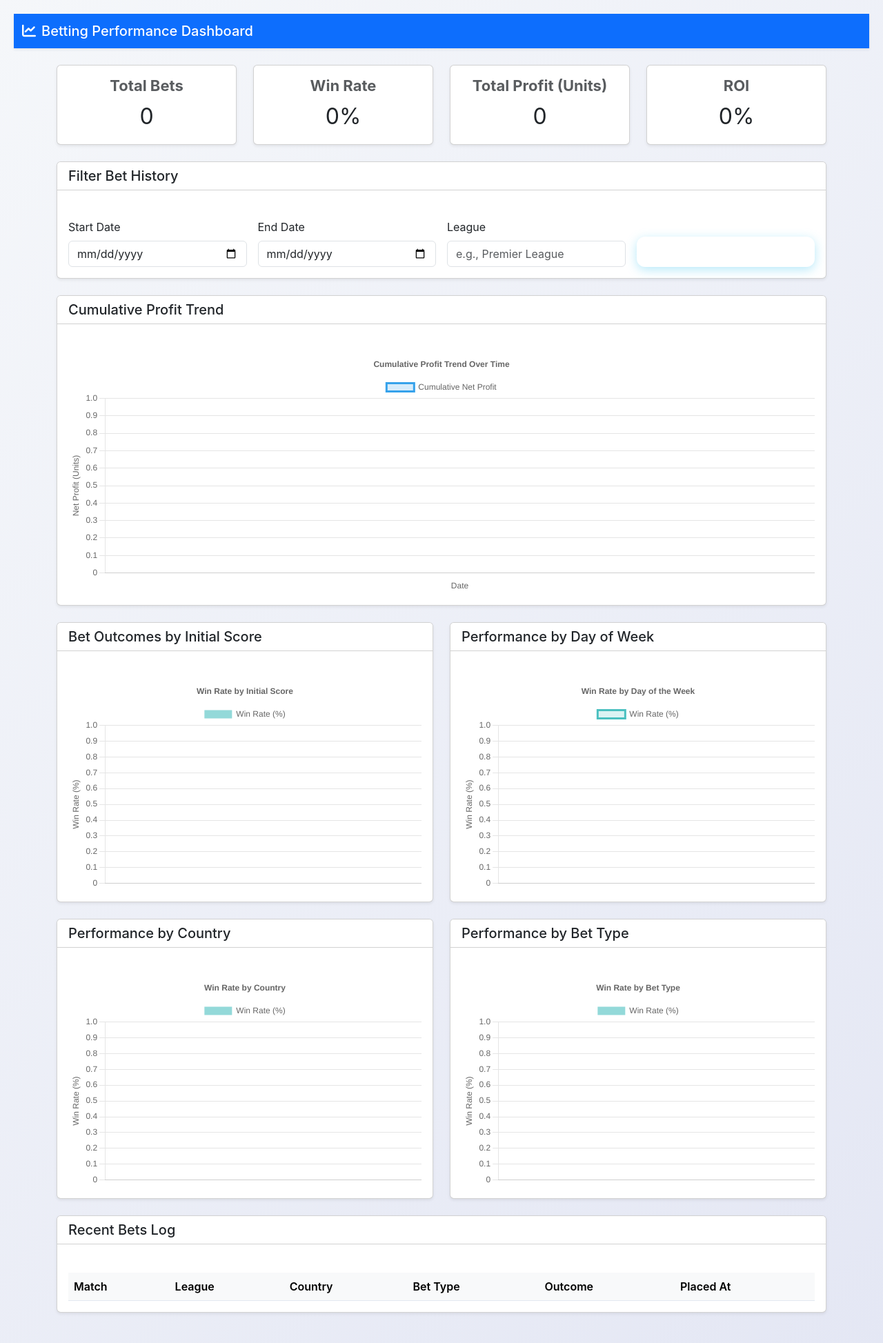
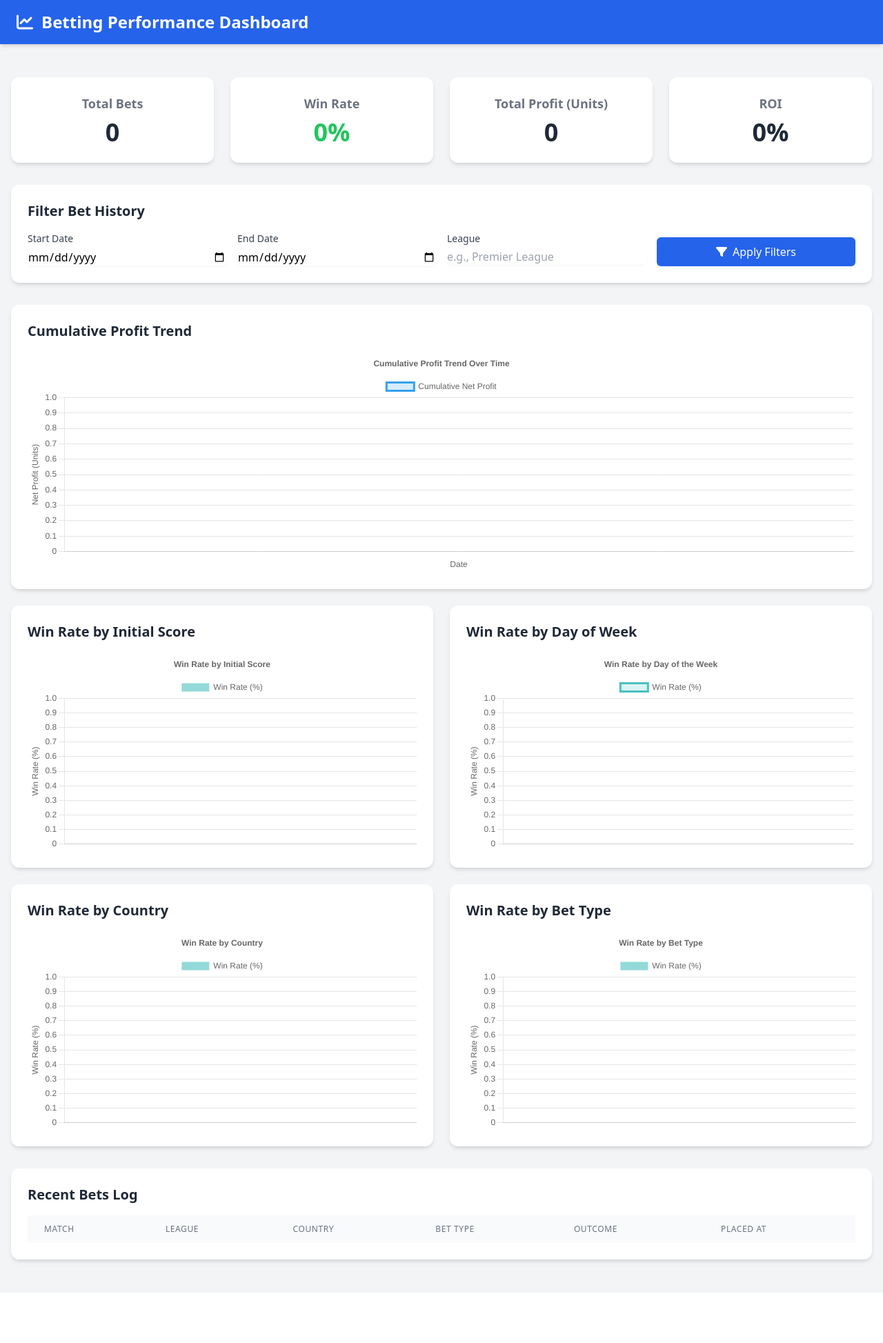
Before and after one commit to atho-gitrepo/36_80_performance_dashboard, a Flask app: page / in a window 1280 px wide. Shown: the whole page at 69% size. After the commit the page ends 1835 px from the top, so only its background shows below. Run offline with Flask 3, Linux system fonts and the light colour scheme; data that the repository does not hold is empty; some libraries are stand-ins or nearby versions.

Commit message:
Update index.html

```diff
--- a/templates/index.html
+++ b/templates/index.html
@@ -4,175 +4,113 @@
     <meta charset="UTF-8">
     <meta name="viewport" content="width=device-width, initial-scale=1.0">
     <title>Betting Strategy Performance Dashboard</title>
-    <link href="https://cdn.jsdelivr.net/npm/bootstrap@5.3.3/dist/css/bootstrap.min.css" rel="stylesheet" integrity="sha384-QWTKZyjpPEjISv5WaRU9OFeRpok6YctnYmDr5pNlyT2bRjXh0JMhjY6hW+ALEwIH" crossorigin="anonymous">
+    <script src="https://cdn.tailwindcss.com"></script>
     <link rel="stylesheet" href="https://cdnjs.cloudflare.com/ajax/libs/font-awesome/6.0.0-beta3/css/all.min.css">
-    <link rel="stylesheet" href="{{ url_for('static', filename='css/style.css') }}">
     <script src="https://cdn.jsdelivr.net/npm/chart.js@3.7.0/dist/chart.min.js"></script>
 </head>
-<body class="bg-light">
+<body class="bg-gray-100 font-sans">
 
-    <nav class="navbar navbar-dark bg-primary shadow-sm">
-        <div class="container-fluid">
-            <span class="navbar-brand mb-0 h1"><i class="fas fa-chart-line me-2"></i>Betting Performance Dashboard</span>
+    <nav class="bg-blue-600 text-white shadow-md py-4 px-6">
+        <div class="container mx-auto">
+            <span class="text-2xl font-bold"><i class="fas fa-chart-line mr-3"></i>Betting Performance Dashboard</span>
         </div>
     </nav>
 
-    <div class="container mt-4">
+    <div class="container mx-auto mt-8 p-4">
 
-        <div id="loadingSpinner" class="text-center" style="display: none;">
-            <div class="spinner-border text-primary" role="status">
-                <span class="visually-hidden">Loading...</span>
-            </div>
-            <p class="text-muted mt-2">Fetching data...</p>
+        <div id="loadingSpinner" class="text-center py-10" style="display: none;">
+            <div class="animate-spin rounded-full h-16 w-16 border-t-2 border-b-2 border-blue-500 mx-auto"></div>
+            <p class="text-gray-600 mt-4">Fetching data...</p>
         </div>
 
-        <div id="dashboardContent">
-            <div class="row row-cols-1 row-cols-md-4 g-4 mb-4">
-                <div class="col">
-                    <div class="card text-center shadow-sm h-100">
-                        <div class="card-body">
-                            <h5 class="card-title text-muted">Total Bets</h5>
-                            <p class="card-text fs-2" id="total-bets">-</p>
+        <div id="dashboardContent" style="display: none;">
+            <div class="grid grid-cols-1 sm:grid-cols-2 md:grid-cols-4 gap-6 mb-8">
+                <div class="bg-white rounded-xl shadow-md p-6 h-full flex flex-col justify-center items-center transform transition-transform hover:scale-105">
+                    <h5 class="text-gray-500 font-semibold text-lg">Total Bets</h5>
+                    <p class="text-4xl font-bold text-gray-800 mt-2" id="total-bets">-</p>
+                </div>
+                <div class="bg-white rounded-xl shadow-md p-6 h-full flex flex-col justify-center items-center transform transition-transform hover:scale-105">
+                    <h5 class="text-gray-500 font-semibold text-lg">Win Rate</h5>
+                    <p class="text-4xl font-bold text-green-500 mt-2" id="win-rate">-</p>
+                </div>
+                <div class="bg-white rounded-xl shadow-md p-6 h-full flex flex-col justify-center items-center transform transition-transform hover:scale-105">
+                    <h5 class="text-gray-500 font-semibold text-lg">Total Profit (Units)</h5>
+                    <p class="text-4xl font-bold text-gray-800 mt-2" id="net-profit">-</p>
+                </div>
+                <div class="bg-white rounded-xl shadow-md p-6 h-full flex flex-col justify-center items-center transform transition-transform hover:scale-105">
+                    <h5 class="text-gray-500 font-semibold text-lg">ROI</h5>
+                    <p class="text-4xl font-bold text-gray-800 mt-2" id="roi">-</p>
                 </div>
             </div>
+
+            <div class="bg-white rounded-xl shadow-md p-6 mb-8">
+                <h5 class="text-xl font-semibold text-gray-800 mb-4">Filter Bet History</h5>
+                <div class="grid grid-cols-1 md:grid-cols-4 gap-4">
+                    <div>
+                        <label for="startDate" class="block text-sm font-medium text-gray-700">Start Date</label>
+                        <input type="date" class="mt-1 block w-full rounded-md border-gray-300 shadow-sm focus:border-blue-500 focus:ring focus:ring-blue-500 focus:ring-opacity-50" id="startDate">
                     </div>
-                <div class="col">
-                    <div class="card text-center shadow-sm h-100">
-                        <div class="card-body">
-                            <h5 class="card-title text-muted">Win Rate</h5>
-                            <p class="card-text fs-2" id="win-rate">-</p>
+                    <div>
+                        <label for="endDate" class="block text-sm font-medium text-gray-700">End Date</label>
+                        <input type="date" class="mt-1 block w-full rounded-md border-gray-300 shadow-sm focus:border-blue-500 focus:ring focus:ring-blue-500 focus:ring-opacity-50" id="endDate">
                     </div>
+                    <div>
+                        <label for="leagueName" class="block text-sm font-medium text-gray-700">League</label>
+                        <input type="text" class="mt-1 block w-full rounded-md border-gray-300 shadow-sm focus:border-blue-500 focus:ring focus:ring-blue-500 focus:ring-opacity-50" id="leagueName" placeholder="e.g., Premier League">
                     </div>
-                </div>
-                <div class="col">
-                    <div class="card text-center shadow-sm h-100">
-                        <div class="card-body">
-                            <h5 class="card-title text-muted">Total Profit (Units)</h5>
-                            <p class="card-text fs-2" id="net-profit">-</p>
-                        </div>
-                    </div>
-                </div>
-                <div class="col">
-                    <div class="card text-center shadow-sm h-100">
-                        <div class="card-body">
-                            <h5 class="card-title text-muted">ROI</h5>
-                            <p class="card-text fs-2" id="roi">-</p>
-                        </div>
+                    <div class="self-end">
+                        <button class="w-full flex items-center justify-center px-4 py-2 border border-transparent text-base font-medium rounded-md text-white bg-blue-600 hover:bg-blue-700 focus:outline-none focus:ring-2 focus:ring-offset-2 focus:ring-blue-500" id="filterButton">
+                            <i class="fas fa-filter mr-2"></i>Apply Filters
+                        </button>
                     </div>
                 </div>
             </div>
 
-            <div class="card shadow-sm mb-4">
-                <div class="card-header bg-white">
-                    <h5 class="mb-0">Filter Bet History</h5>
+            <div class="grid grid-cols-1 lg:grid-cols-2 gap-6 mb-8">
+                <div class="bg-white rounded-xl shadow-md p-6 col-span-full">
+                    <h5 class="text-xl font-semibold text-gray-800 mb-4">Cumulative Profit Trend</h5>
+                    <div class="h-80"><canvas id="dailyProfitTrendChart"></canvas></div>
                 </div>
-                <div class="card-body">
-                    <div class="row g-3">
-                        <div class="col-md-3">
-                            <label for="startDate" class="form-label">Start Date</label>
-                            <input type="date" class="form-control" id="startDate">
+                <div class="bg-white rounded-xl shadow-md p-6">
+                    <h5 class="text-xl font-semibold text-gray-800 mb-4">Win Rate by Initial Score</h5>
+                    <div class="h-72"><canvas id="outcomeByScoreChart"></canvas></div>
                 </div>
-                        <div class="col-md-3">
-                            <label for="endDate" class="form-label">End Date</label>
-                            <input type="date" class="form-control" id="endDate">
+                <div class="bg-white rounded-xl shadow-md p-6">
+                    <h5 class="text-xl font-semibold text-gray-800 mb-4">Win Rate by Day of Week</h5>
+                    <div class="h-72"><canvas id="performanceByDayChart"></canvas></div>
                 </div>
-                        <div class="col-md-3">
-                            <label for="leagueName" class="form-label">League</label>
-                            <input type="text" class="form-control" id="leagueName" placeholder="e.g., Premier League">
+                <div class="bg-white rounded-xl shadow-md p-6">
+                    <h5 class="text-xl font-semibold text-gray-800 mb-4">Win Rate by Country</h5>
+                    <div class="h-72"><canvas id="performanceByCountryChart"></canvas></div>
                 </div>
-                        <div class="col-md-3 d-flex align-items-end">
-                            <button class="btn btn-primary w-100" id="filterButton"><i class="fas fa-filter me-2"></i>Apply Filters</button>
-                        </div>
-                    </div>
+                <div class="bg-white rounded-xl shadow-md p-6">
+                    <h5 class="text-xl font-semibold text-gray-800 mb-4">Win Rate by Bet Type</h5>
+                    <div class="h-72"><canvas id="performanceByBetTypeChart"></canvas></div>
                 </div>
             </div>
 
-            <div class="row g-4 mb-4">
-                <div class="col-md-12">
-                    <div class="card shadow-sm h-100">
-                        <div class="card-header bg-white">
-                            <h5 class="mb-0">Cumulative Profit Trend</h5>
-                        </div>
-                        <div class="card-body">
-                            <canvas id="dailyProfitTrendChart" style="height: 350px;"></canvas>
-                        </div>
-                    </div>
-                </div>
-            </div>
-
-            <div class="row g-4 mb-4">
-                <div class="col-md-6">
-                    <div class="card shadow-sm h-100">
-                        <div class="card-header bg-white">
-                            <h5 class="mb-0">Bet Outcomes by Initial Score</h5>
-                        </div>
-                        <div class="card-body">
-                            <canvas id="outcomeByScoreChart" style="height: 300px;"></canvas>
-                        </div>
-                    </div>
-                </div>
-                <div class="col-md-6">
-                    <div class="card shadow-sm h-100">
-                        <div class="card-header bg-white">
-                            <h5 class="mb-0">Performance by Day of Week</h5>
-                        </div>
-                        <div class="card-body">
-                            <canvas id="performanceByDayChart" style="height: 300px;"></canvas>
-                        </div>
-                    </div>
-                </div>
-            </div>
-
-            <div class="row g-4 mb-4">
-                <div class="col-md-6">
-                    <div class="card shadow-sm h-100">
-                        <div class="card-header bg-white">
-                            <h5 class="mb-0">Performance by Country</h5>
-                        </div>
-                        <div class="card-body">
-                            <canvas id="performanceByCountryChart" style="height: 300px;"></canvas>
-                        </div>
-                    </div>
-                </div>
-                <div class="col-md-6">
-                    <div class="card shadow-sm h-100">
-                        <div class="card-header bg-white">
-                            <h5 class="mb-0">Performance by Bet Type</h5>
-                        </div>
-                        <div class="card-body">
-                            <canvas id="performanceByBetTypeChart" style="height: 300px;"></canvas>
-                        </div>
-                    </div>
-                </div>
-            </div>
-
-            <div class="card shadow-sm mb-4">
-                <div class="card-header bg-white">
-                    <h5 class="mb-0">Recent Bets Log</h5>
-                </div>
-                <div class="card-body">
-                    <div class="table-responsive">
-                        <table class="table table-hover mb-0" id="bet-history-table">
-                            <thead class="table-light">
+            <div class="bg-white rounded-xl shadow-md p-6 mb-8">
+                <h5 class="text-xl font-semibold text-gray-800 mb-4">Recent Bets Log</h5>
+                <div class="overflow-x-auto">
+                    <table class="min-w-full divide-y divide-gray-200">
+                        <thead class="bg-gray-50">
                             <tr>
-                                    <th>Match</th>
-                                    <th>League</th>
-                                    <th>Country</th>
-                                    <th>Bet Type</th>
-                                    <th>Outcome</th>
-                                    <th>Placed At</th>
+                                <th class="px-6 py-3 text-left text-xs font-medium text-gray-500 uppercase tracking-wider">Match</th>
+                                <th class="px-6 py-3 text-left text-xs font-medium text-gray-500 uppercase tracking-wider">League</th>
+                                <th class="px-6 py-3 text-left text-xs font-medium text-gray-500 uppercase tracking-wider">Country</th>
+                                <th class="px-6 py-3 text-left text-xs font-medium text-gray-500 uppercase tracking-wider">Bet Type</th>
+                                <th class="px-6 py-3 text-left text-xs font-medium text-gray-500 uppercase tracking-wider">Outcome</th>
+                                <th class="px-6 py-3 text-left text-xs font-medium text-gray-500 uppercase tracking-wider">Placed At</th>
                             </tr>
                         </thead>
-                            <tbody id="recentBetsTableBody">
+                        <tbody class="bg-white divide-y divide-gray-200" id="recentBetsTableBody">
                         </tbody>
                     </table>
                 </div>
             </div>
         </div>
     </div>
-    </div>
 
-    <script src="https://cdn.jsdelivr.net/npm/bootstrap@5.3.3/dist/js/bootstrap.bundle.min.js" integrity="sha384-YvpcrYf0tY3lHB60NNkmXc5s9fDVZLESaAA55NDzOxhy9GkcIdslK1eN7N6jIeHz" crossorigin="anonymous"></script>
     <script src="{{ url_for('static', filename='js/dashboard.js') }}"></script>
 </body>
 </html>
```
Lines whose indentation alone changed are shown as unchanged.
